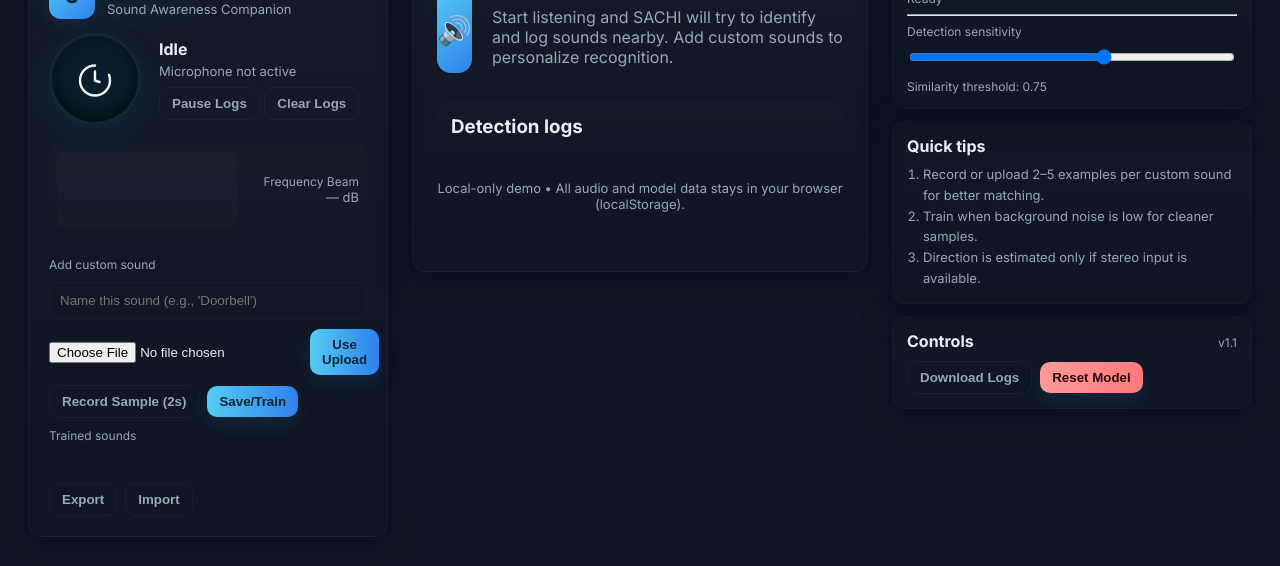
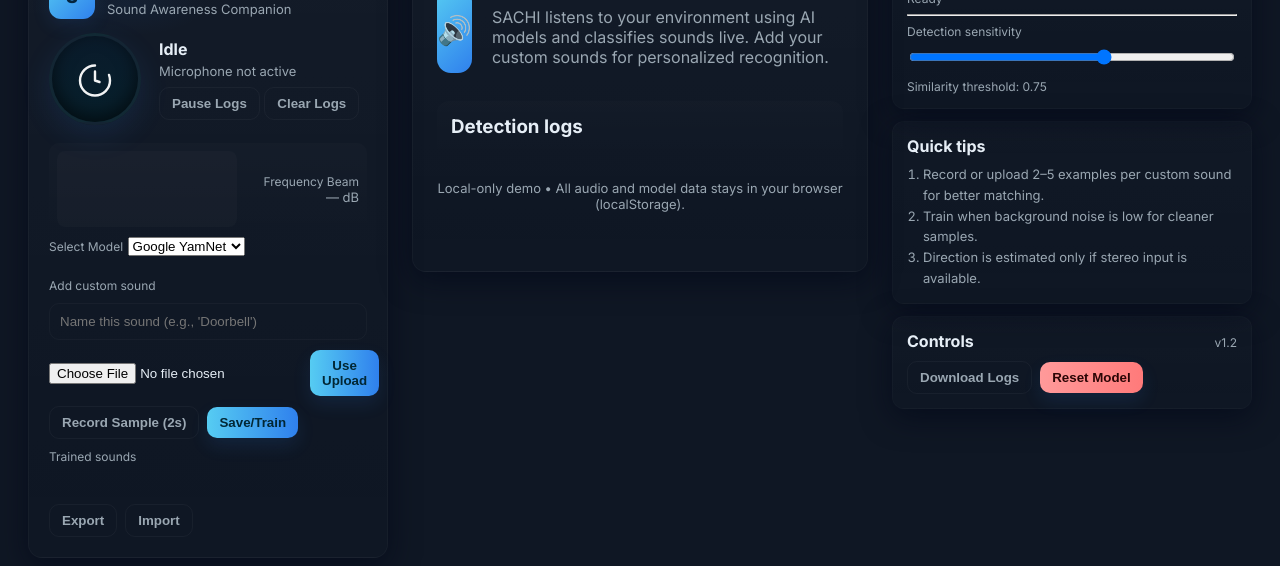
Before and after one commit to Asjad8834/SachiApp, a plain HTML site: page index.html in a window 1280 px wide. Shown: the part 76-642 px from the top of the page. Drawn offline with Linux system fonts and the light colour scheme.

Commit message:
Update index.html

```diff
--- a/index.html
+++ b/index.html
@@ -5,19 +5,19 @@
   <meta name="viewport" content="width=device-width,initial-scale=1" />
   <title>SACHI — Sound Awareness Companion</title>
 
-  <!-- fonts & icons -->
   <link href="https://fonts.googleapis.com/css2?family=Inter:wght@300;400;600;700;800&display=swap" rel="stylesheet">
-  <script src="https://kit.fontawesome.com/a2e0b1f6a4.js" crossorigin="anonymous"></script>
+  <link rel="stylesheet" href="https://cdnjs.cloudflare.com/ajax/libs/font-awesome/6.5.2/css/all.min.css" />
 
-  <!-- tensorflow + yamnet -->
-  <script src="https://cdn.jsdelivr.net/npm/@tensorflow/tfjs@4.10.0/dist/tf.min.js"></script>
-  <script src="https://cdn.jsdelivr.net/npm/@tensorflow-models/yamnet@0.0.1/dist/yamnet.min.js"></script>
+  <!-- ✅ Load TensorFlow.js (for local model) -->
+  <script src="https://cdn.jsdelivr.net/npm/@tensorflow/tfjs@4.16.0/dist/tf.min.js"></script>
+
+  <!-- ❌ Removed: external YamNet model CDN (we're using your local one instead) -->
+  <!-- <script src="https://cdn.jsdelivr.net/npm/@tensorflow-models/yamnet@0.0.7/dist/yamnet.min.js"></script> -->
 
   <link rel="stylesheet" href="style.css" />
 </head>
 <body>
   <div class="app">
-
     <!-- LEFT: Controls & Training -->
     <div class="card left-card">
       <div class="brand">
@@ -32,10 +32,9 @@
         <div id="listenBtn" class="big-button" title="Start listening">
           <div class="pulse" style="opacity:0"></div>
           <div class="icon" aria-hidden>
-            <!-- hearing SVG -->
             <svg width="36" height="36" viewBox="0 0 24 24" fill="none">
-              <path d="M12 3C6.48 3 2 7.48 2 13s4.48 10 10 10 10-4.48 10-10c0-1.3-.23-2.54-.66-3.7" stroke="white" stroke-width="1.6" stroke-linecap="round" stroke-linejoin="round" opacity="0.95"/>
-              <path d="M12 7v6l3 1" stroke="white" stroke-width="1.6" stroke-linecap="round" stroke-linejoin="round" opacity="0.95"/>
+              <path d="M12 3C6.48 3 2 7.48 2 13s4.48 10 10 10 10-4.48 10-10c0-1.3-.23-2.54-.66-3.7" stroke="white" stroke-width="1.6" stroke-linecap="round" stroke-linejoin="round" opacity="0.95" />
+              <path d="M12 7v6l3 1" stroke="white" stroke-width="1.6" stroke-linecap="round" stroke-linejoin="round" opacity="0.95" />
             </svg>
           </div>
         </div>
@@ -60,6 +59,16 @@
         </div>
       </div>
 
+      <!-- Model selection -->
+      <div class="model-switch">
+        <label class="small-label">Select Model</label>
+        <select id="modelSelector">
+          <option value="google" selected>Google YamNet</option>
+          <option value="custom">Custom Trained</option>
+        </select>
+      </div>
+
+      <!-- Training Form -->
       <div class="train-form">
         <label class="small-label" style="margin-top:6px">Add custom sound</label>
         <input id="labelName" type="text" placeholder="Name this sound (e.g., 'Doorbell')" />
@@ -90,7 +99,7 @@
         <div class="hero-icon">🔊</div>
         <div class="hero-text">
           <h2>Real-time sound detection</h2>
-          <p>Start listening and SACHI will try to identify and log sounds nearby. Add custom sounds to personalize recognition.</p>
+          <p>SACHI listens to your environment using AI models and classifies sounds live. Add your custom sounds for personalized recognition.</p>
         </div>
       </div>
 
@@ -102,7 +111,7 @@
       <footer>Local-only demo • All audio and model data stays in your browser (localStorage).</footer>
     </div>
 
-    <!-- RIGHT: status / settings / help -->
+    <!-- RIGHT: Status / Settings / Help -->
     <div class="right-col">
       <div class="panel card">
         <div style="display:flex;justify-content:space-between;align-items:center">
@@ -136,7 +145,7 @@
       <div class="panel card">
         <div style="display:flex;justify-content:space-between;align-items:center">
           <div style="font-weight:700">Controls</div>
-          <div class="muted small-label">v1.1</div>
+          <div class="muted small-label">v1.2</div>
         </div>
         <div style="margin-top:10px" class="controls-row">
           <button id="downloadLogsBtn" class="btn ghost">Download Logs</button>
@@ -146,6 +155,7 @@
     </div>
   </div>
 
+  <!-- ✅ Load main script last -->
   <script src="script.js"></script>
 </body>
 </html>
```
